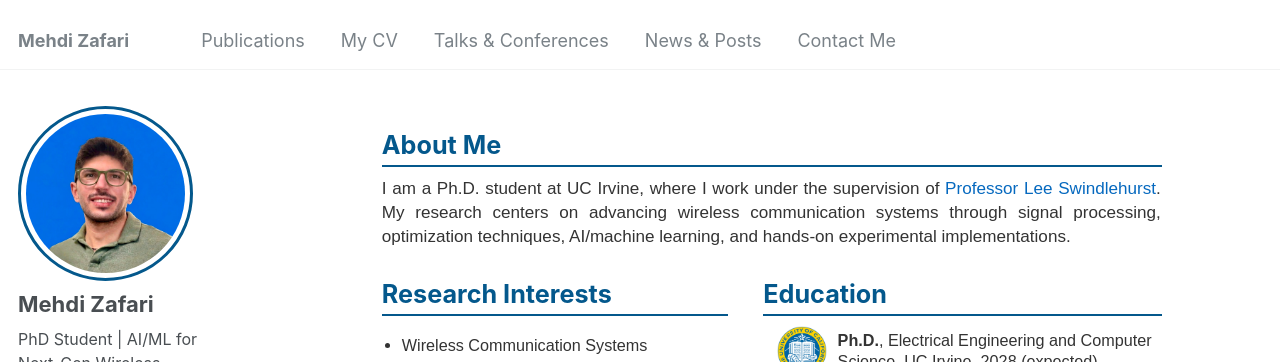
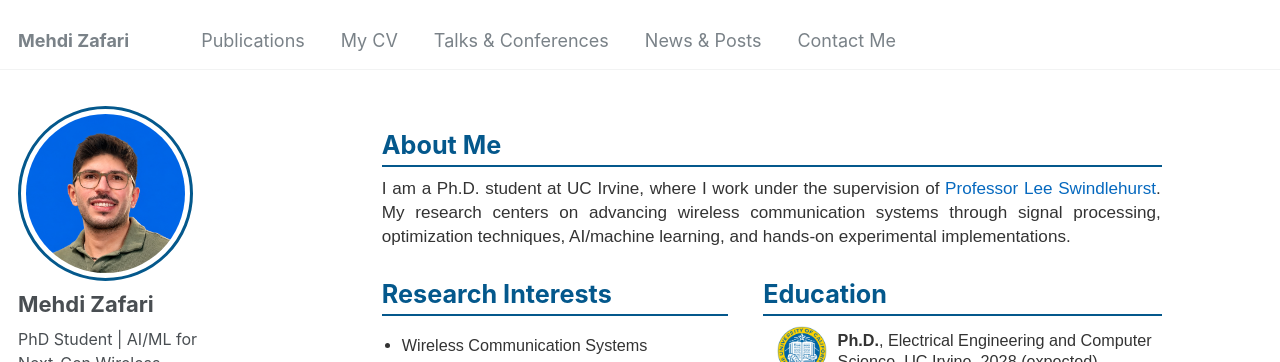
Before and after one commit to MehdiZD97/mehdizd97.github.io, a Jekyll site: the page built from _pages/about.md, in a window 1280 px wide. Shown: the top 362 px of the page. Built offline with Jekyll 4.4.1, drawn with Linux system fonts in a browser that asks for light colours; some web fonts are replaced.

Commit message:
Update profile photo

```diff
--- a/_config.yml
+++ b/_config.yml
@@ -30,7 +30,7 @@
 #               Additional customization can be done by editing /_includes/author-profile.html
 author:
   # Biographic information
-  avatar           : "profile3.jpeg"
+  avatar           : "profile4.jpeg"
   name             : "Mehdi Zafari"
   pronouns         : # example: "she/her"
 #  bio              : "PhD Student | AI/ML-Driven Wireless Systems Researcher"
```
Also changed, not shown: images/profile4.jpeg (added).
